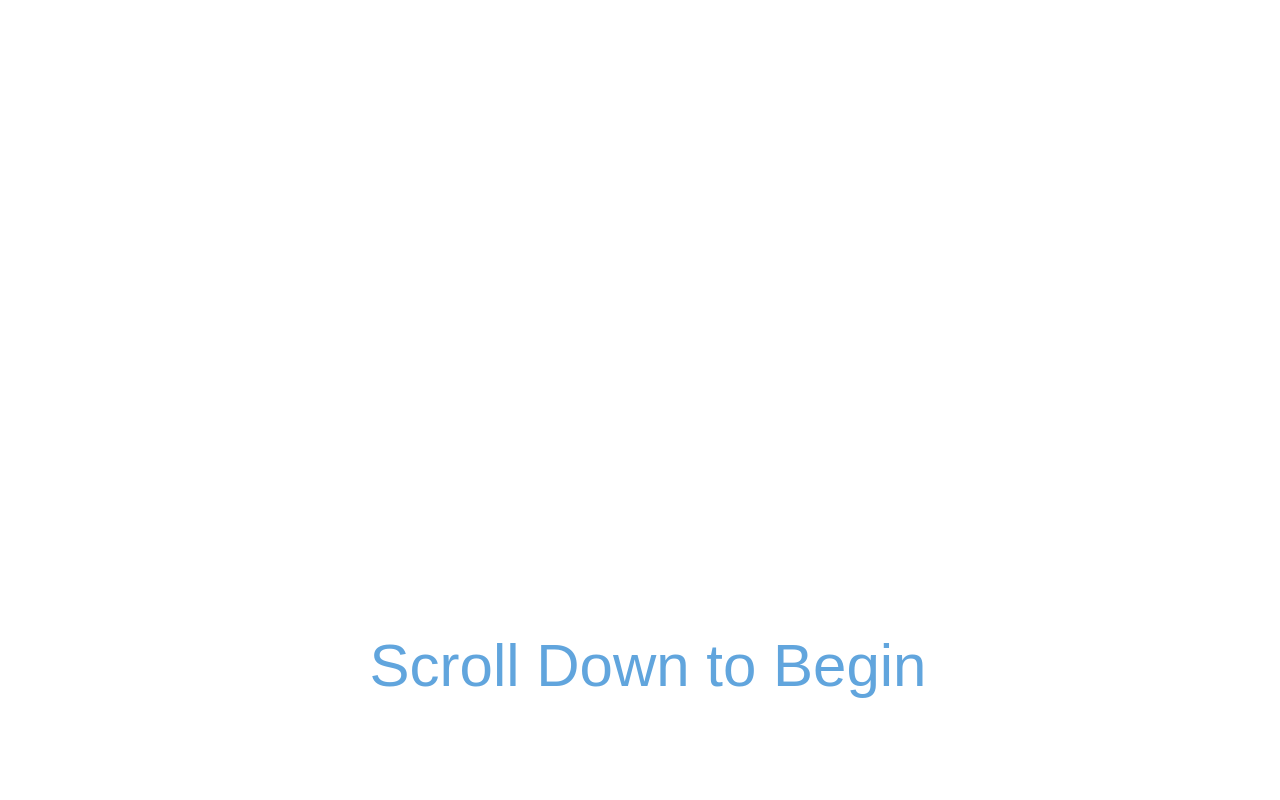
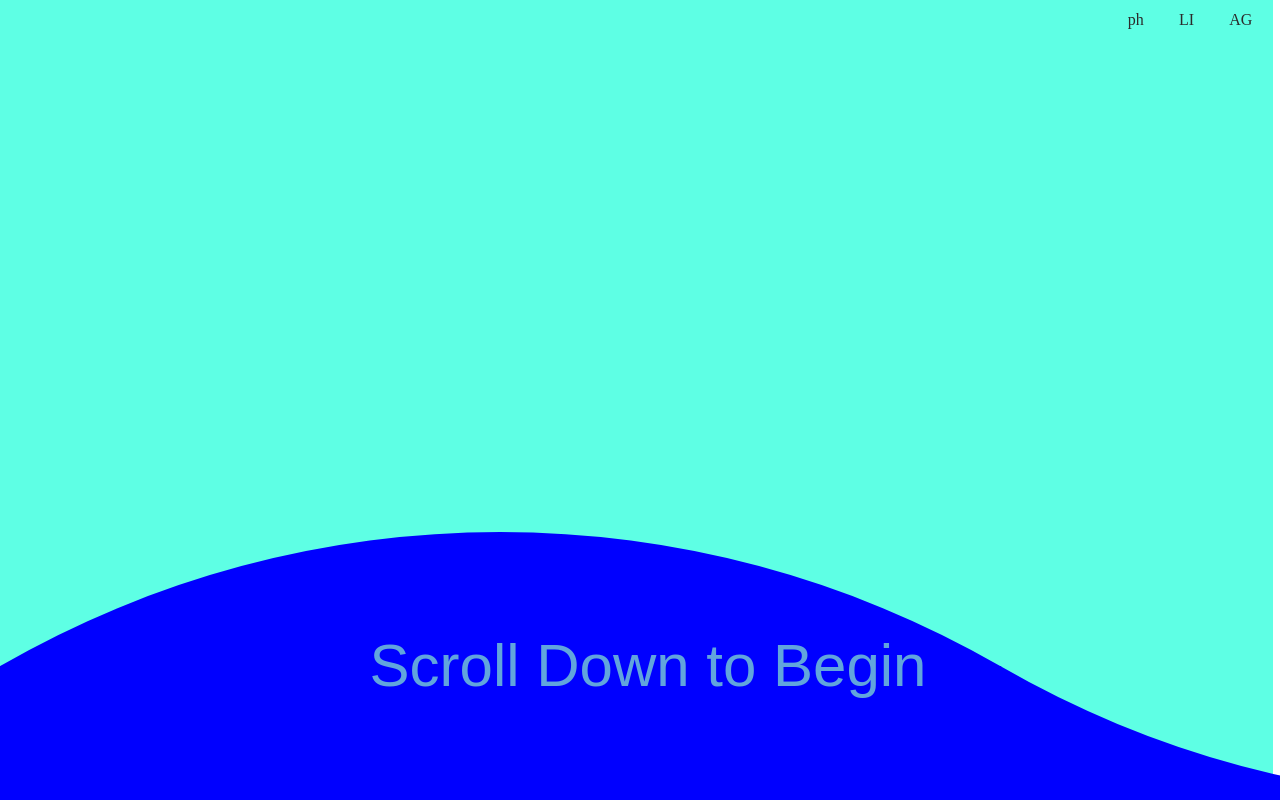
Before and after one commit to evrtt/Alaskas-Salmon-Fishery-in-Numbers, a website: page index.html in a window 1280 px wide. Shown: the top 800 px of the page. Drawn offline with nearby package versions, Linux system fonts and the light colour scheme.

Commit message:
Create wave transition

```diff
--- a/index.css
+++ b/index.css
@@ -124,11 +124,25 @@ background-color: white;
   height: 14px;
 }
 
-#canvas {
+.wave-top {
   display: block;
   position: fixed;
   bottom: 0;
   z-index: 10;
+}
+
+.wave-bottom {
+  display: block;
+  width: 110vw;
+  z-index: 10;
+  position: fixed;
+  bottom: 0;
+  background-color: blue;
+  height: 0;
+}
+
+#hidden-wave {
+  display: none;
 }
 
 .scroll-down {
@@ -141,3 +155,23 @@ background-color: white;
   bottom: 0;
   margin-bottom: 100px;
 }
+
+#header {
+  z-index: 9;
+  position: fixed;
+  top: 0;
+  right: 0;
+  height: 40px;
+  width: 160px;
+  display: flex;
+  flex-direction: row;
+  justify-content: space-around;
+  align-items: center;
+  background: none;
+  color: rgb(44, 44, 44);
+  margin-right: 10px;
+}
+
+#footer a:hover {
+  color: rgb(82, 82, 82);
+}
--- a/index.html
+++ b/index.html
@@ -28,14 +28,28 @@
         <section class="scroll-4">Frame 5</section>
       </div>
       <div class="data-container">
-        <canvas id="canvas"></canvas>
+        <canvas class='wave-top'></canvas>
+        <canvas class='wave-bottom'></canvas>
         <div class="data">
         </div>
         <div class="scroll-down">Scroll Down to Begin</div>
+        <div>
+          <div>
+            <h1></h1>
+
+          </div>
+        </div>
       </div>
     </div>
-    <div id="footer">
-
+    <div id="header">
+      <!-- <img src="" alt=""> -->
+      <span>ph</span>
+      <a>
+        LI
+      </a>
+      <a>
+        AG
+      </a>
     </div>
   </body>
 
--- a/src/index.js
+++ b/src/index.js
@@ -1,6 +1,6 @@
 import createObservers from './scripts/scroller.js';
 import initializeData from './scripts/util/data_parser.js';
-import { drawWave } from './scripts/util/draw_wave.js';
+import { drawWave } from './scripts/util/wave.js';
 // import {drawWave} from "./scripts/draw_wave.js"
 
 const catchData = initializeData();
@@ -104,7 +104,7 @@ window.addEventListener("load", (e) => {
 
 //   }
 // }
-// drawWave()
+drawWave()
 // }
 // context.beginPath()
 // context.arc((radius * 2) + (radius / 2), 0, radius, (Math.PI * 60) / 180, (Math.PI * 120) / 180, false)
--- a/src/scripts/change_frame.js
+++ b/src/scripts/change_frame.js
@@ -1,6 +1,7 @@
 import { introToSpatial } from './transitions/intro_to_spatial.js';
 import { clearCharts } from './util/donut_chart.js'
 import { splashToIntro } from './transitions/splash_to_intro.js';
+import { introToSplash } from './transitions/intro_to_splash.js';
 
 export default (next, last) => {
   switch (`${last}${next}`) {
@@ -8,6 +9,7 @@ export default (next, last) => {
       splashToIntro()
       return console.log('splash_to_intro');
     case '10':
+      introToSplash()
       return console.log('intro_to_splash');
     case '12':
       introToSpatial('1979');
--- a/src/scripts/scroller.js
+++ b/src/scripts/scroller.js
@@ -12,6 +12,7 @@ const createObservers = () => {
       let frameId = `frame-${frameNum}`
 
       if (entry.isIntersecting) {
+        console.log(entry.intersectionRatio)
         entry.target.style.backgroundColor = 'red'
         data.classList.add(frameClass)
         counter.push(frameNum)
--- a/src/scripts/transitions/intro_to_splash.js
+++ b/src/scripts/transitions/intro_to_splash.js
@@ -1,5 +1,25 @@
-const alaska = () => {
+import { raiseWave } from '../util/wave.js'
+
+const disableScroll = () => {
+  const scrollPosY = window.pageYOffset || document.documentElement.scrollTop;
+  const scrollPosX = window.pageXOffset || document.documentElement.scrollLeft;
+  return window.onscroll = () => {
+    window.scrollTo(scrollPosX, scrollPosY)
+  }
+}
+
+const enableScroll = () => {
+  return window.onscroll = () => {
+  }
+}
 
 
+export const introToSplash = () => {
 
+  disableScroll()
+
+  setTimeout(enableScroll, 500)
+
+  let amt = 0;
+  raiseWave(amt, 'up')
 }
--- a/src/scripts/transitions/splash_to_intro.js
+++ b/src/scripts/transitions/splash_to_intro.js
@@ -1,4 +1,4 @@
-import
+import { raiseWave } from '../util/wave.js'
 
 const disableScroll = () => {
 
@@ -23,10 +23,8 @@ export const splashToIntro = () => {
 
   disableScroll()
 
-  setTimeout(enableScroll, 4000)
+  setTimeout(enableScroll, 500)
 
-  raiseWave()
-
-  lowerWave()
-
+  let amt = 0;
+  raiseWave(amt, 'down')
 }
--- a/src/scripts/util/draw_wave.js
+++ b/src/scripts/util/wave.js
@@ -1,55 +1,18 @@
-// export const drawWave = () => {
+import { renderAK } from '../util/alaska.js'
+import { clearCharts } from './donut_chart.js'
 
-//   let iterator = 0
 
-//   window.requestAnimationFrame(() => drawFrame(iterator))
-
-//   const drawFrame = (iterator) => {
-
-//     const canvas = document.getElementById('canvas');
-//     const context = canvas.getContext('2d');
-
-//     const width = (Math.floor(window.innerWidth / 1000) + 1) * 1000
-//     canvas.width = context.width = width
-//     const height = canvas.height = context.height = 500
-//     const numLoops = (width) / 1000
-//     const radius = 500
-//     console.log(window.innerWidth)
-
-//     const finishIncompleteX = 2 * radius * (Math.sin(((Math.PI * 60) / 180) / 2))
-//     const changeY = Math.sqrt((radius ** 2) - ((radius / 2) ** 2)) * 2
-
-//     context.clearRect(0, 0, width, height)
-//     console.log(numLoops)
-//     for (let i = 0; i < numLoops; i++) {
-
-//       console.log((radius / 2) + (radius * i * 2))
-//       context.beginPath()
-//       context.arc((radius / 2) + (radius * i * 2), 0, radius, (Math.PI * 60) / 180, (Math.PI * 120) / 180, false)
-//       context.lineTo(0 + radius * 2 * i, height)
-//       context.lineTo(radius * (2 + (i * 2)), height)
-//       context.lineTo(radius * (2 + (i * 2)), changeY / 2)
-//       context.moveTo((radius * ((2 * i) + 1)) + (radius / 2), (changeY / 2))
-//       context.arc((radius * ((2 * i) + 1)) + (radius / 2), changeY, radius, Math.PI * 240 / 180, Math.PI * 300 / 180, false)
-//       context.fillStyle = 'blue'
-//       context.fill()
-//     }
-
-//     window.requestAnimationFrame(() => drawFrame(iterator))
-//   }
-
-// }
 export const drawWave = () => {
 
   let iterator = 120
+  const canvas = document.querySelector('.wave-top');
+  const context = canvas.getContext('2d');
+  const radius = 1000
 
   window.requestAnimationFrame(() => drawFrame(iterator))
 
   const drawFrame = (iterator) => {
 
-    const canvas = document.getElementById('canvas');
-    const context = canvas.getContext('2d');
-    const radius = 1000
 
     const width = (Math.floor(window.innerWidth / 1000) + 1) * 1000
     canvas.width = context.width = width
@@ -97,8 +60,8 @@ export const drawWave = () => {
 
           context.beginPath()
           context.arc((radius * ((2 * i) + 1)) + (radius / 2) - moveCenter, changeY - 580, radius, Math.PI * 240 / 180, Math.PI * 300 / 180, false)
-          context.lineTo(radius * 2 - moveCenter, (changeY / 2) - 580)
-          context.lineTo(radius * 2 - moveCenter, height)
+          context.lineTo(radius * 2 - (moveCenter - 1), (changeY / 2) - 580)
+          context.lineTo(radius * 2 - (moveCenter - 1), height)
           context.lineTo(0, height)
           context.fillStyle = 'blue'
           context.fill()
@@ -108,8 +71,8 @@ export const drawWave = () => {
           context.beginPath()
           context.arc((radius / 2) - moveCenter, -580, radius, (Math.PI * 60) / 180, (Math.PI * (120 - mod60)) / 180, false)
           context.lineTo(0, height)
-          context.lineTo(radius * 2 - moveCenter, height)
-          context.lineTo(radius * 2 - moveCenter, (changeY / 2) - 580)
+          context.lineTo(radius * 2 - (moveCenter - 1), height)
+          context.lineTo(radius * 2 - (moveCenter - 1), (changeY / 2) - 580)
           context.moveTo((radius * ((2 * i) + 1)) + (radius / 2) - moveCenter, (changeY / 2) - 580)
           context.arc((radius * ((2 * i) + 1)) + (radius / 2) - moveCenter, changeY - 580, radius, Math.PI * 240 / 180, Math.PI * 300 / 180, false)
           context.fillStyle = 'blue'
@@ -141,11 +104,63 @@ export const drawWave = () => {
       }
     }
 
-    iterator = iterator === 0 ? 119 : iterator - 0.5
-
+    iterator = iterator === 0 ? 119.5 : iterator - 0.5
     window.requestAnimationFrame(() => drawFrame(iterator))
   }
+}
 
+export const removeWave = () => {
+  const canvas = document.querySelector('.wave-top');
+  canvas.id = "hidden-wave"
+}
+
+export const raiseWave = (amt, direction) => {
+
+  if (amt >= window.innerHeight - 10) {
+    if (direction === 'down') {
+      renderAK()
+    } else {
+
+    }
+    window.requestAnimationFrame(() => lowerWave(amt, direction) )
+  } else {
+    amt += Math.sqrt(window.innerHeight - amt)
+    const waveTop = document.querySelector('.wave-top')
+    const waveBottom = document.querySelector('.wave-bottom')
+
+    waveTop.style.bottom = `${amt}px`
+    waveBottom.style.height = `${amt + 1}px`
+    window.requestAnimationFrame(() => raiseWave(amt, direction))
+  }
+}
+
+export const lowerWave = (amt, direction) => {
+  const waveTop = document.querySelector('.wave-top')
+  const waveBottom = document.querySelector('.wave-bottom')
+
+  if (amt > 0) {
+    amt -= Math.sqrt(window.innerHeight - amt)
+
+    waveTop.style.bottom = `${amt}px`
+    waveBottom.style.height = `${amt}px`
+    window.requestAnimationFrame(() => lowerWave(amt, direction))
+  } else if (amt < 0 && amt > -300) {
+
+    if (direction === 'down') {
+      amt -= Math.sqrt(600)
+      const waveTop = document.querySelector('.wave-top')
+      const waveBottom = document.querySelector('.wave-bottom')
+
+      waveTop.style.bottom = `${amt}px`
+      waveBottom.style.height = `${0}px`
+      window.requestAnimationFrame(() => lowerWave(amt, direction))
+    } else {
+      waveTop.style.bottom = `${0}px`
+      waveBottom.style.height = `${0}px`
+    }
+  } else {
+
+  }
 }
 // export const drawWave = () => {
 
```
Also changed, not shown: notes.js (added, +63 -0 lines).
